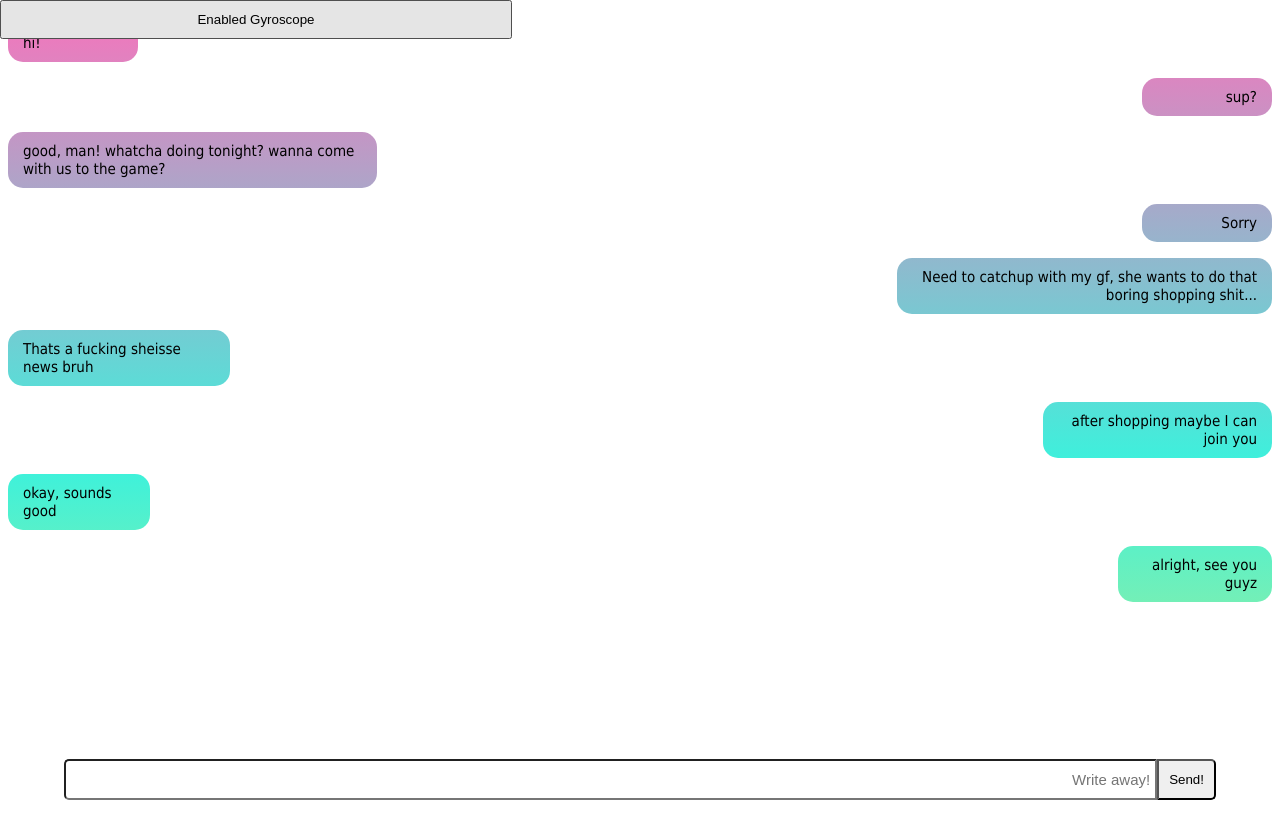
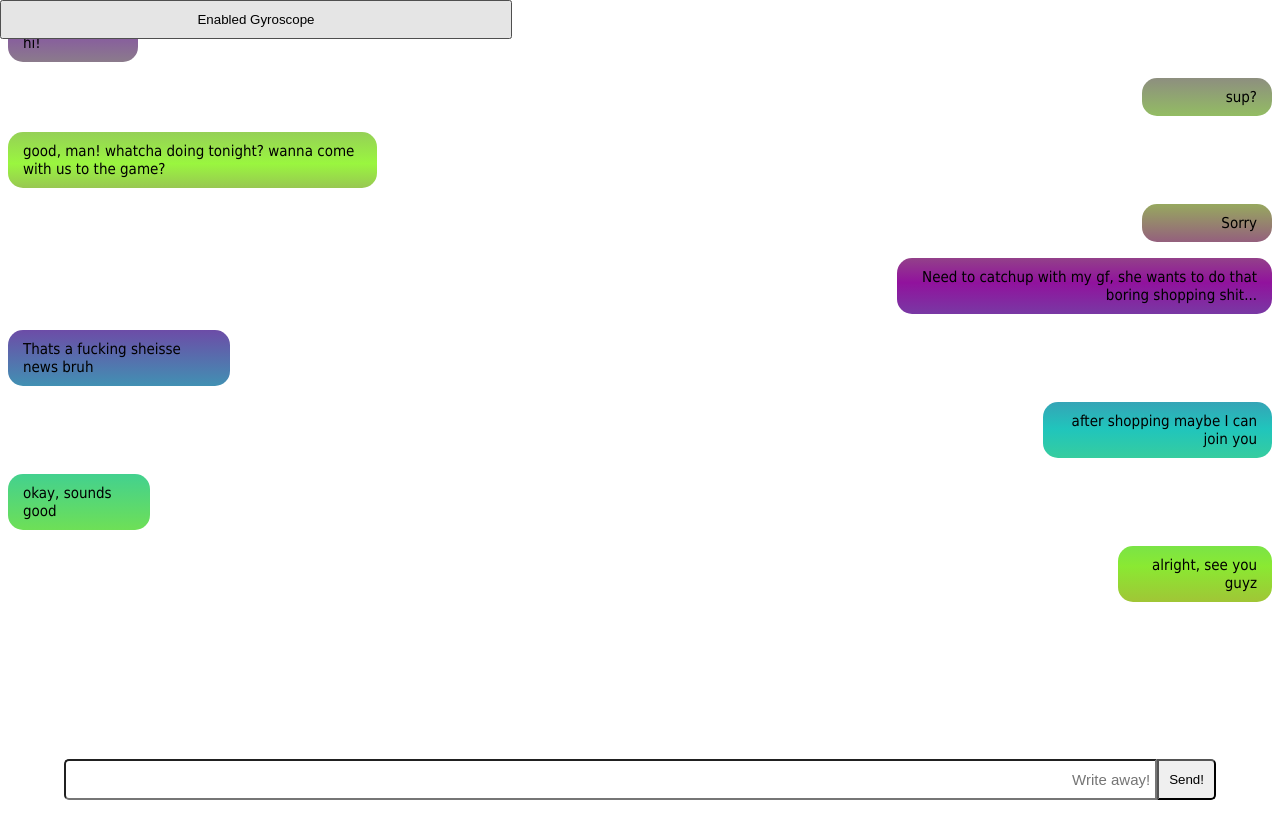
Before and after one commit to gokhanipek/cool-insta-gradient-bg, a React (Vite) app: page / in a window 1280 px wide. Shown: the top 838 px of the page. Built offline with nearby package versions, Linux system fonts and the light colour scheme.

Commit message:
gradient changed

```diff
--- a/src/App.css
+++ b/src/App.css
@@ -15,15 +15,8 @@
 
 .messages {
   overflow-y: auto;
-  background: hsla(55, 90%, 67%, 1);
-
-background: linear-gradient(90deg, hsla(55, 90%, 67%, 1) 0%, hsla(173, 87%, 59%, 1) 50%, hsla(327, 89%, 71%, 1) 100%);
-
-background: -moz-linear-gradient(90deg, hsla(55, 90%, 67%, 1) 0%, hsla(173, 87%, 59%, 1) 50%, hsla(327, 89%, 71%, 1) 100%);
-
-background: -webkit-linear-gradient(90deg, hsla(55, 90%, 67%, 1) 0%, hsla(173, 87%, 59%, 1) 50%, hsla(327, 89%, 71%, 1) 100%);
-
-filter: progid: DXImageTransform.Microsoft.gradient( startColorstr="#F7EA60", endColorstr="#3CF2DE", GradientType=1 );
+  background: rgb(131,58,180);
+  background: linear-gradient(180deg, rgba(131,58,180,1) 0%, rgba(154,246,63,1) 17%, rgba(145,18,157,1) 30%, rgba(32,197,188,1) 46%, rgba(138,233,50,1) 61%, rgba(252,51,70,1) 81%, rgba(143,49,202,1) 100%);
   font-family: tahoma;
   font-weight: 400;
   font-size: 15px;
```
